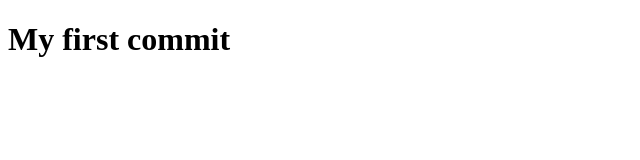
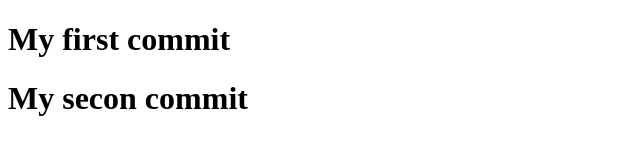
Before and after one commit to 00010436/my-first-repository, a plain HTML site: page index.html in a window 1280 px wide. Shown: the whole page, without its empty margins (0-640 px from the left). Drawn offline with Linux system fonts and the light colour scheme.

Commit message:
secon h1

```diff
--- a/index.html
+++ b/index.html
@@ -8,5 +8,6 @@
 </head>
 <body>
     <h1> My first commit</h1>
+    <h1> My secon commit</h1>
 </body>
 </html>
```
